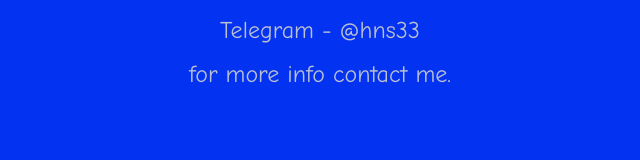
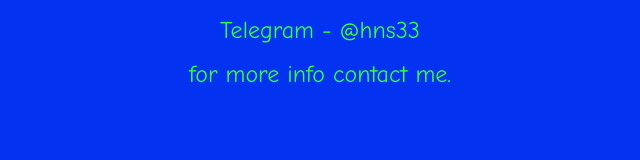
Before and after one commit to nnpaster/nnpaster.github.io, a plain HTML site: page index.html in a window 1280 px wide. Shown: the whole page, without its empty margins (320-960 px from the left). Drawn offline with Linux system fonts and the light colour scheme.

Commit message:
new text color

```diff
--- a/index.html
+++ b/index.html
@@ -3,6 +3,6 @@
 <title>info</title>
 </head>
 <body bgcolor="##3333FF&quot;">
- <p><font size="5" color="#BABFD1" face="comic sans ms"></font></p><center><font size="5" color="#BABFD1" face="comic sans ms">Telegram - @hns33</font><p></p>
-  <p><font size="5" color="#BABFD1" face="comic sans ms"></font></p><center><font size="5" color="#BABFD1" face="comic sans ms">for more info contact me.</font><p></p>
+ <p><font size="5" color="#BABFD1" face="comic sans ms"></font></p><center><font size="5" color="#33FF3F" face="comic sans ms">Telegram - @hns33</font><p></p>
+  <p><font size="5" color="#BABFD1" face="comic sans ms"></font></p><center><font size="5" color="#33FF3F" face="comic sans ms">for more info contact me.</font><p></p>
 </center></center></body></html>
```
